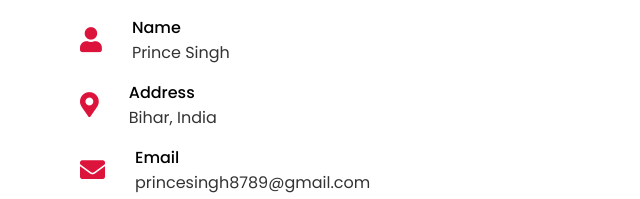
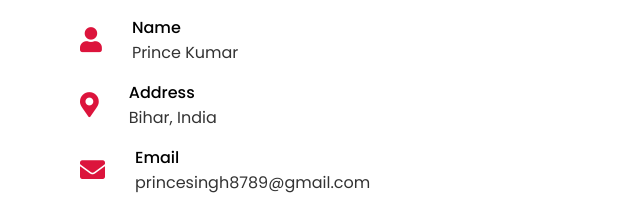
Before and after one commit to Princekumar87/portfolio, a plain HTML site: page index.html in a window 1280 px wide. Shown: the part 3739-3938 px from the top of the page, 0-640 px from the left. Drawn offline with nearby package versions, Linux system fonts and the light colour scheme.

Commit message:
Update index.html

```diff
--- a/index.html
+++ b/index.html
@@ -199,7 +199,7 @@
                             <i class="fas fa-user"></i>
                             <div class="info">
                                 <div class="head">Name</div>
-                                <div class="sub-title">Prince Singh</div>
+                                <div class="sub-title">Prince Kumar</div>
                             </div>
                         </div>
                         <div class="row">
```
